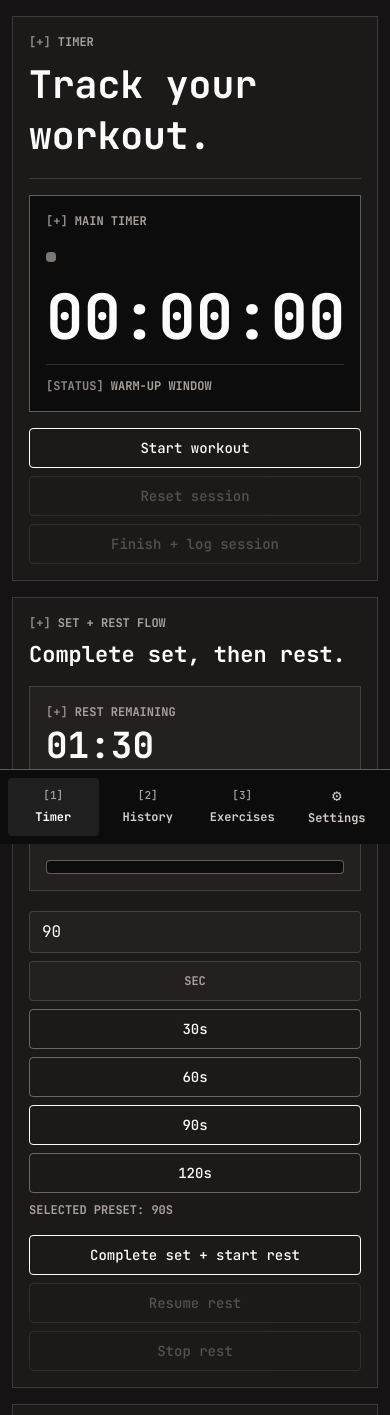
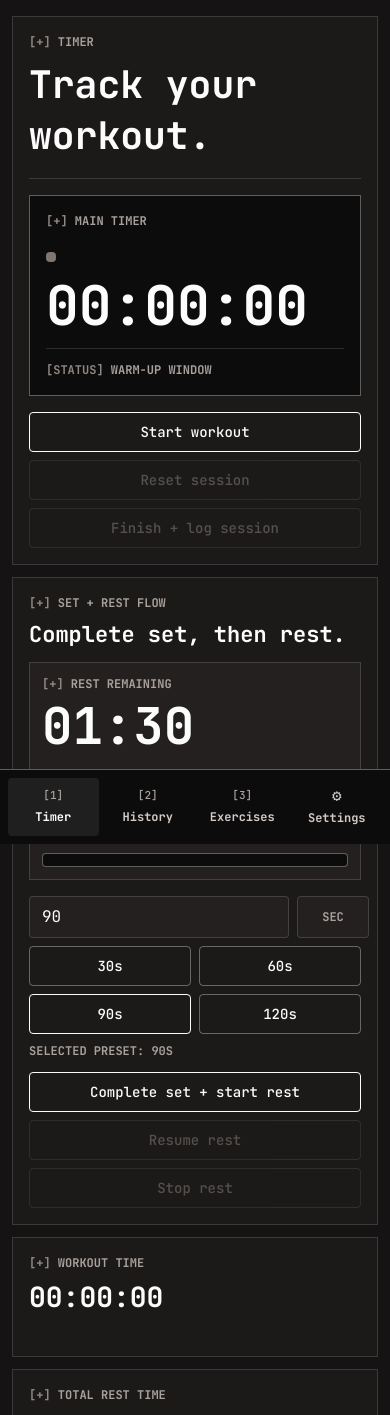
Before and after one commit to TommyMoonn/workout-session-tracker, a React (Vite) app: page /timer in a window 390 px wide. Shown: the top 1415 px of the page. Built offline with nearby package versions, Linux system fonts and the light colour scheme.

Commit message:
fix: improve mobile timer layout

```diff
--- a/src/index.css
+++ b/src/index.css
@@ -104,6 +104,7 @@
     min-width: 320px;
     min-height: 100vh;
     margin: 0;
+    overflow-x: hidden;
     background: var(--oc-canvas);
     color: var(--oc-ink);
     font-family: var(--font-mono);
--- a/src/styles/dataDisplay.js
+++ b/src/styles/dataDisplay.js
@@ -2,8 +2,8 @@ export const dataDisplayStyles = {
   countCard: "grid min-w-[132px] border border-[var(--oc-hairline)] bg-[var(--oc-surface-soft)] px-4 py-3 text-center",
   countLabel: "text-xs font-bold uppercase leading-normal text-[var(--oc-muted)]",
   countValue: "mt-1 text-[34px] font-bold leading-[1.15] text-[var(--oc-ink)]",
-  metricGrid: "grid grid-cols-3 gap-4 max-[1120px]:grid-cols-2 max-[760px]:grid-cols-1",
-  metricCard: "flex min-h-[136px] flex-col gap-2 border border-[var(--oc-hairline)] bg-[var(--oc-surface)] p-6 text-[var(--oc-ink)] max-[760px]:p-4",
+  metricGrid: "grid grid-cols-3 gap-4 max-[1120px]:grid-cols-2 max-[760px]:grid-cols-1 max-[760px]:gap-3",
+  metricCard: "flex min-h-[136px] min-w-0 flex-col gap-2 border border-[var(--oc-hairline)] bg-[var(--oc-surface)] p-6 text-[var(--oc-ink)] max-[760px]:min-h-[120px] max-[760px]:p-4",
   metricValue: "text-[clamp(28px,4vw,40px)] font-bold leading-[1.2] text-[var(--oc-ink)]",
   miniMetric: "border border-[var(--oc-hairline)] bg-[var(--oc-surface)] p-6 text-[var(--oc-ink)] max-[760px]:p-4",
   miniValue: "text-[28px] font-bold leading-[1.2] text-[var(--oc-ink)]",
@@ -24,7 +24,7 @@ export const dataDisplayStyles = {
   ratingPill: "grid min-h-9 grid-cols-[minmax(0,1fr)_auto] items-center gap-3 rounded-[4px] border border-[var(--oc-hairline)] bg-[var(--oc-surface)] px-3 py-1.5 text-xs uppercase leading-normal text-[var(--oc-muted)]",
   ratingLabel: "truncate font-bold",
   ratingValue: "shrink-0 font-bold text-[var(--oc-ink)]",
-  tablePanel: "mt-4 overflow-hidden border border-[var(--oc-hairline)] bg-[var(--oc-surface)] text-[var(--oc-ink)]",
+  tablePanel: "mt-4 min-w-0 overflow-hidden border border-[var(--oc-hairline)] bg-[var(--oc-surface)] text-[var(--oc-ink)]",
   tableTitle: "px-4 py-3 text-xs font-bold uppercase leading-normal text-[var(--oc-muted)]",
   tableTitleMarked: "px-4 py-3 text-xs font-bold uppercase leading-normal text-[var(--oc-muted)] oc-plus-before",
   tableScroll: "max-h-[520px] overflow-auto border-t border-[var(--oc-hairline)] max-[760px]:max-h-[360px]",
--- a/src/styles/layout.js
+++ b/src/styles/layout.js
@@ -1,5 +1,5 @@
 export const layoutStyles = {
-  page: "mx-auto w-full max-w-[1120px]",
+  page: "mx-auto w-full min-w-0 max-w-[1120px]",
   reveal: "motion-safe:animate-[fadeUp_var(--transition-base)_both]",
   reveal1: "motion-safe:animate-[fadeUp_var(--transition-base)_both] motion-safe:[animation-delay:35ms]",
   reveal2: "motion-safe:animate-[fadeUp_var(--transition-base)_both] motion-safe:[animation-delay:70ms]",
--- a/src/styles/overlays.js
+++ b/src/styles/overlays.js
@@ -1,6 +1,6 @@
 export const overlayStyles = {
   overlay: "fixed inset-0 z-[60] bg-black/70 motion-safe:animate-[overlayIn_var(--transition-base)_both]",
-  drawerPanel: "fixed right-0 top-0 z-[70] flex h-screen w-[min(960px,100%)] flex-col border-l border-[var(--oc-hairline-strong)] bg-[var(--oc-canvas)] p-0 text-[var(--oc-ink)] motion-safe:animate-[drawerIn_var(--transition-base)_both] max-[760px]:border-l-0",
+  drawerPanel: "fixed right-0 top-0 z-[70] flex h-screen w-[min(960px,100%)] flex-col border-l border-[var(--oc-hairline-strong)] bg-[var(--oc-canvas)] p-0 text-[var(--oc-ink)] motion-safe:animate-[drawerIn_var(--transition-base)_both] max-[760px]:bottom-0 max-[760px]:top-auto max-[760px]:h-[calc(100dvh-84px)] max-[760px]:border-l-0",
   drawerHeader: "relative border-b border-[var(--oc-hairline)] p-4 pr-16 max-[760px]:p-3 max-[760px]:pr-14",
   drawerClose: "absolute right-4 top-4 h-10 w-10 p-0 text-base leading-none max-[760px]:right-3 max-[760px]:top-3",
   drawerBody: "flex-1 overflow-auto p-4 max-[760px]:p-3",
@@ -17,6 +17,6 @@ export const overlayStyles = {
   ratingRange: "min-w-0 flex-1 accent-[var(--oc-primary)]",
   ratingNumber: "grid h-[38px] w-[38px] place-items-center rounded-[4px] border border-[var(--oc-hairline-strong)] bg-[var(--oc-canvas-deep)] font-bold text-[var(--oc-ink)]",
   modalFooter: "mt-4 flex flex-wrap justify-end gap-2 border-t border-[var(--oc-hairline)] pt-4",
-  toast: "fixed bottom-6 right-6 z-[80] w-[min(380px,calc(100%_-_48px))] border border-[var(--oc-hairline-strong)] bg-[var(--oc-surface-soft)] px-4 py-3 text-sm font-medium text-[var(--oc-ink)] motion-safe:animate-[toastIn_var(--transition-base)_both] max-[760px]:bottom-3 max-[760px]:right-3 max-[760px]:w-[calc(100%_-_24px)]",
-  toastMarked: "fixed bottom-6 right-6 z-[80] w-[min(380px,calc(100%_-_48px))] border border-[var(--oc-hairline-strong)] bg-[var(--oc-surface-soft)] px-4 py-3 text-sm font-medium text-[var(--oc-ink)] oc-ok-before motion-safe:animate-[toastIn_var(--transition-base)_both] max-[760px]:bottom-3 max-[760px]:right-3 max-[760px]:w-[calc(100%_-_24px)]",
+  toast: "fixed bottom-6 right-6 z-[80] w-[min(380px,calc(100%_-_48px))] border border-[var(--oc-hairline-strong)] bg-[var(--oc-surface-soft)] px-4 py-3 text-sm font-medium text-[var(--oc-ink)] motion-safe:animate-[toastIn_var(--transition-base)_both] max-[760px]:bottom-[calc(92px+env(safe-area-inset-bottom))] max-[760px]:right-3 max-[760px]:w-[calc(100%_-_24px)]",
+  toastMarked: "fixed bottom-6 right-6 z-[80] w-[min(380px,calc(100%_-_48px))] border border-[var(--oc-hairline-strong)] bg-[var(--oc-surface-soft)] px-4 py-3 text-sm font-medium text-[var(--oc-ink)] oc-ok-before motion-safe:animate-[toastIn_var(--transition-base)_both] max-[760px]:bottom-[calc(92px+env(safe-area-inset-bottom))] max-[760px]:right-3 max-[760px]:w-[calc(100%_-_24px)]",
 };
--- a/src/styles/timer.js
+++ b/src/styles/timer.js
@@ -1,32 +1,32 @@
 export const timerStyles = {
   gridTop: "grid grid-cols-[minmax(0,1.7fr)_minmax(320px,0.95fr)] items-stretch gap-4 max-[1120px]:grid-cols-1",
-  timerLayoutGrid: "grid grid-cols-3 items-stretch gap-4 max-[1120px]:grid-cols-1",
+  timerLayoutGrid: "grid grid-cols-3 items-stretch gap-4 max-[1120px]:grid-cols-1 max-[760px]:gap-3",
   timerHeroArea: "col-span-2 max-[1120px]:col-span-1",
   timerRestArea: "col-span-1",
   timerMetricsArea: "col-span-full",
   timerSummaryMarked: "mt-4 border-t border-[var(--oc-hairline)] pt-3 text-xs font-bold uppercase leading-normal text-[var(--oc-muted)] oc-status-before",
   timerSummary: "mt-4 border-t border-[var(--oc-hairline)] pt-3 text-xs font-bold uppercase leading-normal text-[var(--oc-muted)]",
-  timerPanel: "overflow-hidden border border-[var(--oc-hairline-strong)] bg-[var(--oc-canvas-deep)] p-6 text-[var(--oc-ink)] max-[760px]:p-4",
-  bigTime: "mt-6 whitespace-nowrap text-[clamp(48px,8.8vw,96px)] font-bold leading-none text-[var(--oc-ink)] max-[760px]:text-[clamp(42px,16vw,72px)]",
+  timerPanel: "min-w-0 overflow-hidden border border-[var(--oc-hairline-strong)] bg-[var(--oc-canvas-deep)] p-6 text-[var(--oc-ink)] max-[760px]:p-4",
+  bigTime: "mt-6 max-w-full overflow-hidden whitespace-nowrap text-[clamp(48px,8.8vw,96px)] font-bold leading-none text-[var(--oc-ink)] max-[760px]:mt-4 max-[760px]:text-[clamp(38px,14vw,64px)]",
   pulseDot: "mt-1.5 h-2.5 w-2.5 flex-none rounded-[4px] bg-[var(--oc-stone)]",
   pulseDotRunning: "bg-[var(--oc-success)] motion-safe:animate-[pulseDot_1200ms_ease-in-out_infinite]",
-  restCard: "flex flex-col gap-4",
-  restDisplay: "border border-[var(--oc-hairline)] bg-[var(--oc-surface-soft)] p-4 text-[var(--oc-ink)]",
+  restCard: "flex min-w-0 flex-col gap-4 max-[760px]:gap-3",
+  restDisplay: "min-w-0 border border-[var(--oc-hairline)] bg-[var(--oc-surface-soft)] p-4 text-[var(--oc-ink)] max-[760px]:p-3",
   restAdjustments: "mt-3 grid grid-cols-2 gap-2",
-  restAdjustmentButton: "inline-flex min-h-8 items-center justify-center rounded-[4px] border border-[var(--oc-hairline-strong)] bg-[var(--oc-canvas-deep)] px-3 py-1 text-xs font-bold uppercase leading-normal text-[var(--oc-ink)] transition-colors hover:border-[var(--oc-accent)] hover:bg-[var(--oc-accent-softer)] disabled:cursor-not-allowed disabled:opacity-45",
-  restTime: "mt-1 text-[clamp(36px,5vw,54px)] font-bold leading-[1.15] text-[var(--oc-ink)]",
+  restAdjustmentButton: "inline-flex min-h-9 items-center justify-center rounded-[4px] border border-[var(--oc-hairline-strong)] bg-[var(--oc-canvas-deep)] px-3 py-1 text-xs font-bold uppercase leading-normal text-[var(--oc-ink)] transition-colors hover:border-[var(--oc-accent)] hover:bg-[var(--oc-accent-softer)] disabled:cursor-not-allowed disabled:opacity-45",
+  restTime: "mt-1 max-w-full overflow-hidden text-[clamp(36px,5vw,54px)] font-bold leading-[1.15] text-[var(--oc-ink)] max-[760px]:text-[clamp(34px,13vw,52px)]",
   restStatus: "text-right text-xs font-bold uppercase leading-normal text-[var(--oc-muted)] max-[760px]:text-left",
   progressShell: "mt-4 h-3.5 overflow-hidden rounded-[4px] border border-[var(--oc-hairline-strong)] bg-[var(--oc-canvas-deep)]",
   progressFill: "h-full bg-[var(--oc-primary)] transition-[width] duration-200 ease-linear",
-  inputRow: "mt-1 grid grid-cols-[minmax(0,1fr)_72px] gap-2 max-[760px]:grid-cols-1",
+  inputRow: "mt-1 grid grid-cols-[minmax(0,1fr)_72px] gap-2 max-[760px]:grid-cols-[minmax(0,1fr)_64px]",
   unitBox: "grid min-h-10 min-w-[72px] place-items-center rounded-[4px] border border-[var(--oc-hairline)] bg-[var(--oc-surface-soft)] text-xs font-bold uppercase text-[var(--oc-muted)]",
   restPresetSummary: "mt-2 text-xs font-bold uppercase leading-normal text-[var(--oc-muted)]",
-  presets: "mt-2 grid grid-cols-4 gap-2 max-[760px]:grid-cols-1",
+  presets: "mt-2 grid grid-cols-4 gap-2 max-[760px]:grid-cols-2",
   preset: "inline-flex min-h-10 items-center justify-center gap-2 whitespace-nowrap rounded-[4px] border border-[var(--oc-hairline-strong)] bg-transparent px-4 py-1 text-center text-sm font-medium leading-[2] text-[var(--oc-ink)] transition-colors hover:border-[var(--oc-accent)] hover:bg-[var(--oc-accent-softer)] focus-visible:outline focus-visible:outline-2 focus-visible:outline-offset-2 focus-visible:outline-[var(--oc-accent)] max-[520px]:w-full",
   presetActive: "border-[var(--oc-primary)] bg-[var(--oc-primary-soft)] text-[var(--oc-ink)] hover:border-[var(--oc-primary-active)] hover:bg-[var(--oc-primary-softer)] hover:text-[var(--oc-ink)]",
   buttonRow: "mt-4 grid grid-cols-2 gap-2 max-[760px]:grid-cols-1",
   buttonGrid: "grid grid-cols-1 gap-2",
   twoCol: "grid grid-cols-2 gap-2 max-[760px]:grid-cols-1",
-  restAlert: "fixed left-1/2 top-[76px] z-[90] w-[min(460px,calc(100%_-_32px))] -translate-x-1/2 border border-[var(--oc-warning)] bg-[var(--oc-canvas-deep)] p-4 text-[var(--oc-ink)] motion-safe:animate-[restAlertIn_var(--transition-base)_both]",
+  restAlert: "fixed left-1/2 top-[76px] z-[90] w-[min(460px,calc(100%_-_32px))] -translate-x-1/2 border border-[var(--oc-warning)] bg-[var(--oc-canvas-deep)] p-4 text-[var(--oc-ink)] motion-safe:animate-[restAlertIn_var(--transition-base)_both] max-[760px]:top-3 max-[760px]:w-[calc(100%_-_24px)] max-[760px]:p-3",
   restAlertTitle: "mt-2 text-[clamp(22px,2.4vw,30px)] font-bold leading-[1.35] tracking-normal text-[var(--oc-ink)] oc-alert-before",
 };
```
